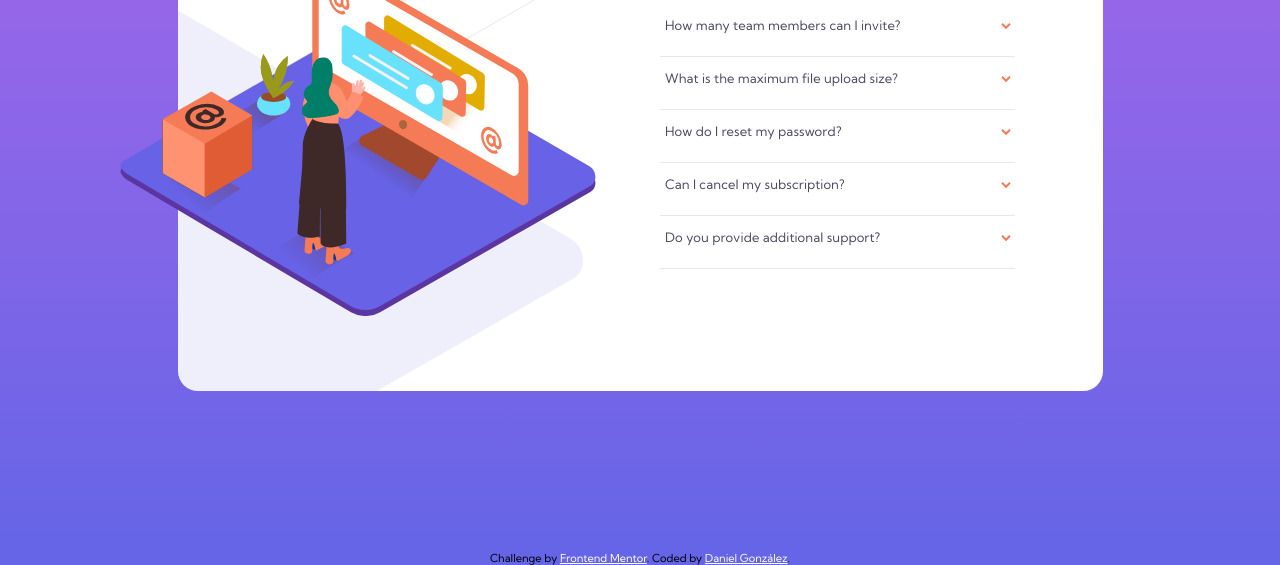
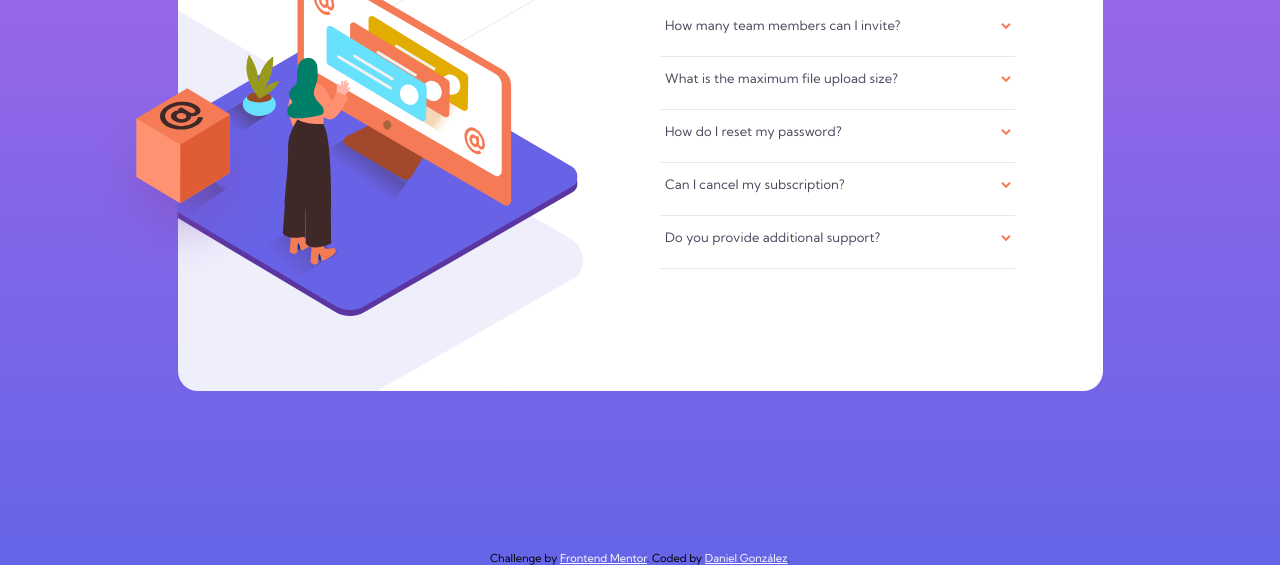
Before and after one commit to odagora/faq-accordion-card, a plain HTML site: page index.html in a window 1280 px wide. Shown: the part 279-844 px from the top of the page. Drawn offline with Linux system fonts and the light colour scheme.

Commit message:
:lipstick: fix card desktop image styling

```diff
--- a/index.html
+++ b/index.html
@@ -16,10 +16,11 @@
     <section class="card__header">
       <div class="card__image">
 				<picture>
-					<source srcset="./images/illustration-woman-online-desktop.svg" media="(min-width:1300px)">
+					<source srcset="./images/illustration-woman-online-desktop.svg" media="(min-width:750px)">
 					<img src="./images/illustration-woman-online-mobile.svg" alt="woman-online">
 				</picture>
       </div>
+      <img class="image-box" src="./images/illustration-box-desktop.svg" alt="box">
     </section>
     <section class="card__body">
       <h1 class="card__title">FAQ</h1>
--- a/sass/_headers.scss
+++ b/sass/_headers.scss
@@ -10,7 +10,7 @@
         position: absolute;
         left: 50%;
         transform: translateX(-50%);
-        margin-top: 10px;
+        margin-top: 80px;
         z-index: 1;
         & picture {
             display: block;
@@ -26,4 +26,7 @@
             height: 232px;
         }
     }
+    & .image-box {
+        display: none;
+    }
 }
--- a/sass/tablet.scss
+++ b/sass/tablet.scss
@@ -10,17 +10,30 @@
     background-image: url('../images/bg-pattern-desktop.svg');
     background-repeat: no-repeat;
     background-position: -560px -295px;
+    & .image-box {
+      position: absolute;
+      display: block;
+      height: 200px;
+      width: 200px;
+      left: -95px;
+      top: 205px;
+      z-index: 1;
+  }
   }
   &__image {
-    margin-top: 0;
-    top: 50%;
-    transform: translateY(-50%);
-    left: -60px;
+    position: relative;
+    margin: 0;
+    overflow: hidden;
+    height: 100%;
     & picture {
       height: auto;
     }
     & img {
-      width: 480px;
+      position: absolute;
+      top: 50%;
+      transform: translateY(-50%);
+      left: -70px;
+      width: 470px;
       height: 360px;
     }
   }
```
Also changed, not shown: css/styles.css, css/tablet.css, 1 other file.
